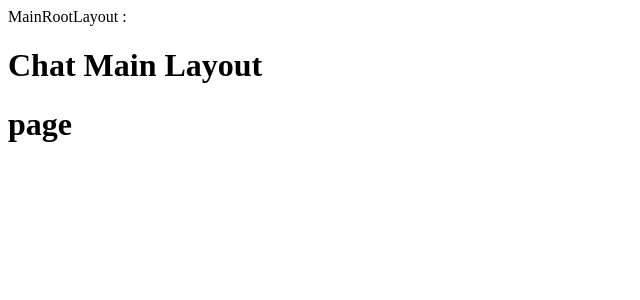
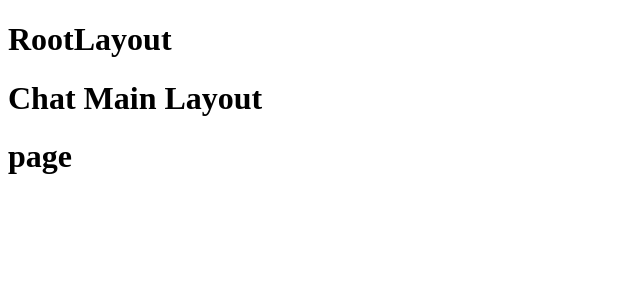
Before and after one commit to Darcyu83/nextjs_chat, a Next.js app: page /chat in a window 1280 px wide. Shown: the top 300 px of the page, without its empty margins (0-640 px from the left). Built offline with nearby package versions, Linux system fonts and the light colour scheme.

Commit message:
스타일 뭐쓸지 고민중 ... tailwind...아...

```diff
--- a/src/app/blog/[slug]/page.tsx
+++ b/src/app/blog/[slug]/page.tsx
@@ -11,8 +11,6 @@ function page(params: IProps) {
     <div style={{}}>
       <h1>page</h1>
       {slug}
-
-      {JSON.stringify(params)}
     </div>
   );
 }
--- a/src/app/chat/page.tsx
+++ b/src/app/chat/page.tsx
@@ -4,7 +4,7 @@ interface IProps {}
 
 function page(props: IProps) {
   return (
-    <div style={{}}>
+    <div className=".container">
       <h1>page</h1>
     </div>
   );
--- a/src/app/layout.tsx
+++ b/src/app/layout.tsx
@@ -12,8 +12,9 @@ function RootLayout({ children }: IProps) {
         <title>asdf</title>
       </head>
       <body>
+        <h1>RootLayout</h1>
         {/* <SessionContainer session={session}>{children}</SessionContainer> */}
-        MainRootLayout : {children}
+        {children}
       </body>
     </html>
   );
--- a/src/app/page.tsx
+++ b/src/app/page.tsx
@@ -20,7 +20,7 @@ export const generateStaticParams = async (ctx: any) => {
     setTimeout(() => {
       console.log("타임아웃 실행됨.");
       res("result from generateStaticParams ");
-    }, 2000);
+    }, 1);
   });
 
   console.log("타임아웃 실행됨. == =결과 리턴", rtnMsg, ctx);
```
Also changed, not shown: 1 other file (tests, documents, lock files or other folders).
